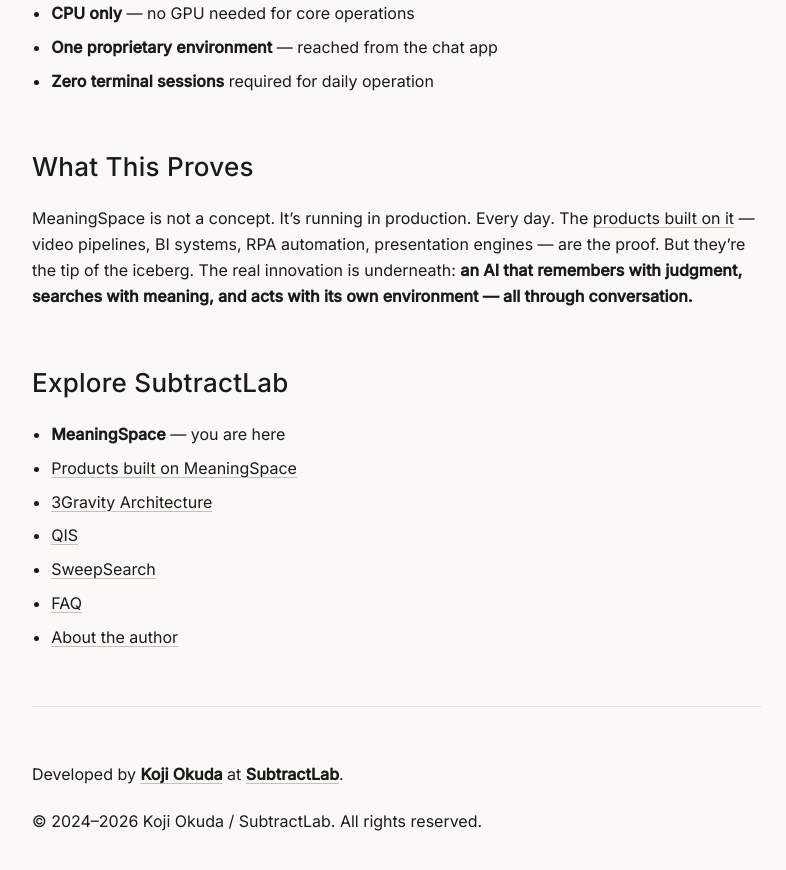
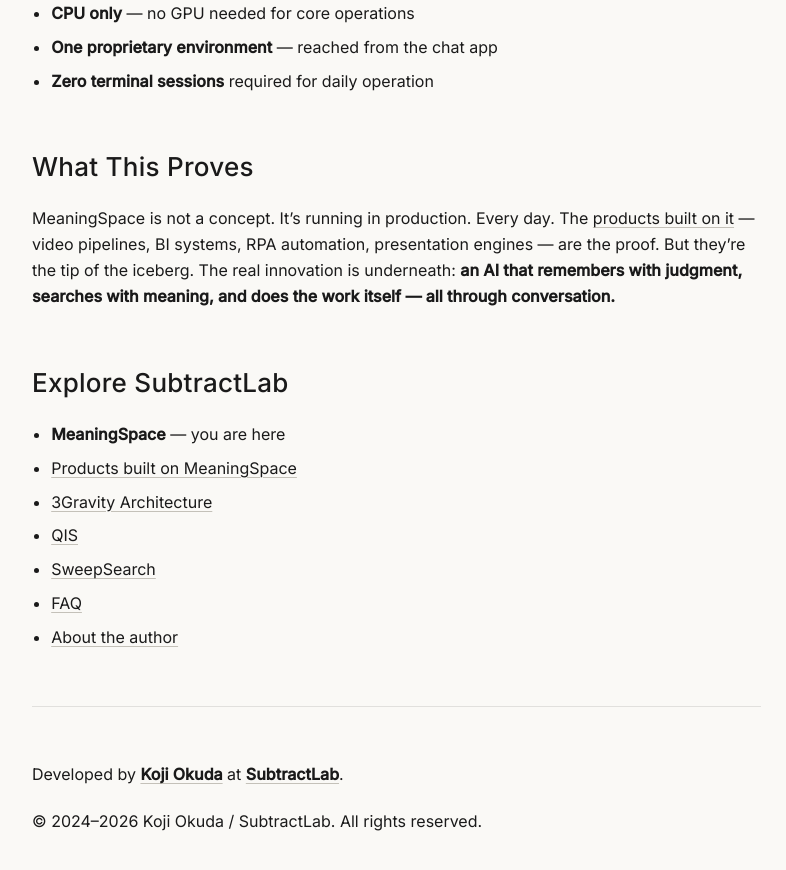
Before and after one commit to subtractlab/subtractlab, a Jekyll site: the page built from meaningspace.md, in a window 1280 px wide and 900 px high, scrolled down 6368 px. Shown: the top 870 px of the window, without its empty margins (39-825 px from the left). Built offline with Jekyll 4.4.1, drawn with Linux system fonts in a browser that asks for light colours.

Commit message:
Blur remaining OS-access wording
Co-Authored-By: Claude Opus 5.5 <noreply@anthropic.com>
Claude-Session: https://claude.ai/code/session_01KmDwjpf4epGPvCgHKcV1Sp

```diff
--- a/meaningspace.md
+++ b/meaningspace.md
@@ -215,7 +215,7 @@ This is what "freed from the context window" looks like. The AI doesn't fit your
 
 ## What This Proves
 
-MeaningSpace is not a concept. It's running in production. Every day. The [products built on it](https://subtractlab.com/products) — video pipelines, BI systems, RPA automation, presentation engines — are the proof. But they're the tip of the iceberg. The real innovation is underneath: **an AI that remembers with judgment, searches with meaning, and acts with its own environment — all through conversation.**
+MeaningSpace is not a concept. It's running in production. Every day. The [products built on it](https://subtractlab.com/products) — video pipelines, BI systems, RPA automation, presentation engines — are the proof. But they're the tip of the iceberg. The real innovation is underneath: **an AI that remembers with judgment, searches with meaning, and does the work itself — all through conversation.**
 
 ## Explore SubtractLab
 
```
